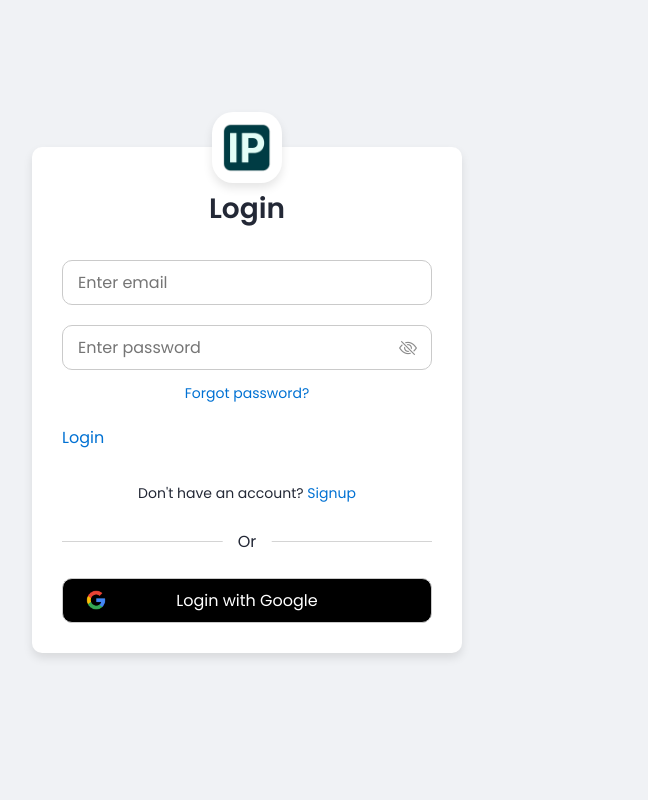
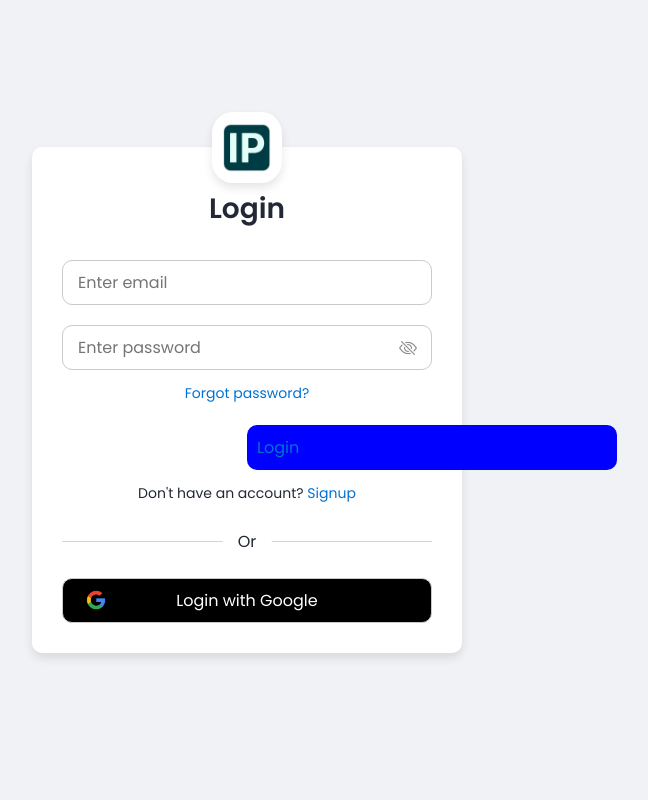
Before and after one commit to DANNE-SANDEEP/IdeaPoint, a PHP site: page /login.html in a window 1280 px wide. Shown: the whole page, without its empty margins (393-1041 px from the left). Run offline with PHP 8.4, Linux system fonts and the light colour scheme.

Commit message:
Update login.css

```diff
--- a/css/login.css
+++ b/css/login.css
@@ -52,6 +52,14 @@
     font-size: 16px;
     font-weight: 400;
     border-radius: 10px;
+}
+
+.button-feild{
+    padding: 10px;
+    background: blue;
+    border-radius: 5px;
+    color: white;
+    margin-left: 50%;
 }
 
 .feild input{
```
